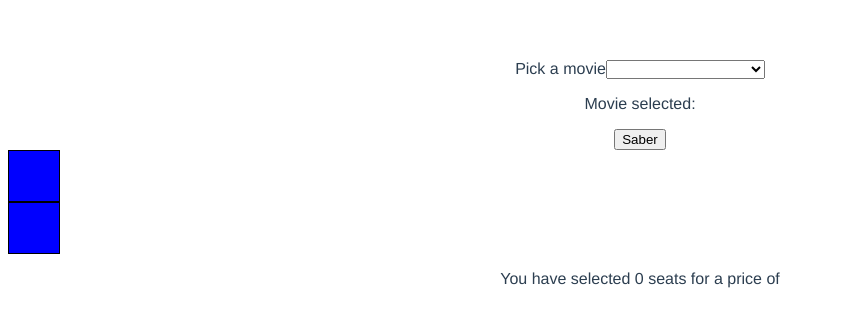
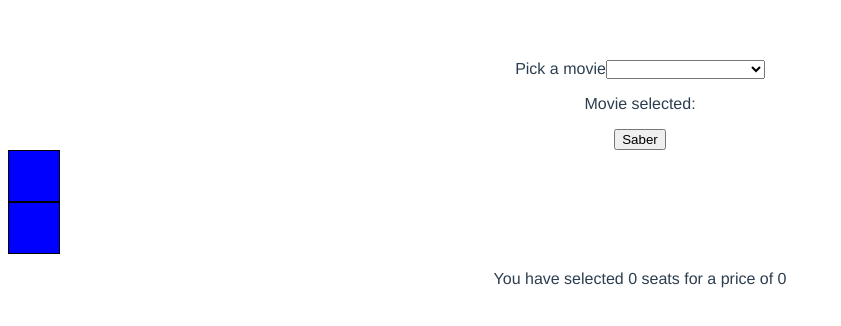
Before and after one commit to LilaSarfson/cinematest, a Vue app: page / in a window 1280 px wide. Shown: the top 326 px of the page, without its empty margins (0-841 px from the left). Built offline with nearby package versions, Linux system fonts and the light colour scheme.

Commit message:
emit funcional

```diff
--- a/src/App.vue
+++ b/src/App.vue
@@ -10,20 +10,25 @@
     data(){
       return{
         cinemaData:data,
-        movieData:data[0].Movie
+        movieData:data[0].Movie,
+        currentMoviePrice:0
       }
     },
     methods:{
       saberCosas(){
         console.log(this.movieData)
-    }
+      },
+    handleClick(info){
+      this.currentMoviePrice= info;
+       console.log(this.currentMoviePrice)
+   }
   }
 }
   </script>
 <template>
-  <MovieSelector :movieData="movieData"/>
+  <MovieSelector @change="handleClick" :movieData="movieData"/>
 <button @click="saberCosas">Saber</button>
-<CinemaSit/>
+<CinemaSit :currentMoviePrice="currentMoviePrice"/>
 </template>
 
 
--- a/src/components/CinemaSit.vue
+++ b/src/components/CinemaSit.vue
@@ -1,7 +1,7 @@
 <script>
     export default {
         props:{
-            CinemaData:Object
+            currentMoviePrice:Number
         },
         data(){
       return{
@@ -18,9 +18,11 @@
     this.arrayOfPlaces[id].occupied= !this.arrayOfPlaces[id].occupied;
       if(this.arrayOfPlaces[id].occupied===false){
         this.numberSitSelected= this.numberSitSelected-1;
+        this.totalPrice= this.totalPrice-this.currentMoviePrice
       }
       else{
         this.numberSitSelected= this.numberSitSelected+1;
+        this.totalPrice=this.totalPrice + this.currentMoviePrice;
       }
 
      }
@@ -30,7 +32,7 @@
     <template>
     <div v-for="place in arrayOfPlaces" :key="place.id" @click="takeSit(place.id)" :class="(place.occupied) ? 'ocupado':'libre'" class="sitio">
     </div>
-    <p>You have selected {{numberSitSelected}} seats for a price of </p>
+    <p>You have selected {{numberSitSelected}} seats for a price of {{totalPrice}}</p>
     </template>
 
     <style scoped>
--- a/src/components/MovieSelector.vue
+++ b/src/components/MovieSelector.vue
@@ -9,14 +9,16 @@
       }
     },
     methods:{
-
+     handleClick(){
+      this.$emit('change', this.selected)
+     }
   }
 }
 </script>
     <template>
     <label>Pick a movie</label>
-    <select v-model="selected">
-    <option  v-for="data in movieData" :key="data.id">{{`${data.Name} (${data.TicketPrice})`}}</option>
+    <select @change="handleClick" v-model="selected">
+    <option v-for="data in movieData" :key="data.id" :value="data.TicketPrice">{{`${data.Name} (${data.TicketPrice}$)`}}</option>
     </select>
     <p>Movie selected: {{selected}}</p>
 
--- a/src/data/data.json
+++ b/src/data/data.json
@@ -4,27 +4,27 @@
            {
               "id":"1",
               "Name":"Walley",
-              "TicketPrice":"16$"
+              "TicketPrice":16
            },
            {
               "id":"2",
               "Name":"Inside Out",
-              "TicketPrice":"10$"
+              "TicketPrice":10
            },
            {
             "id":"3",
             "Name":"Lord of the Rings",
-            "TicketPrice":"20$"
+            "TicketPrice":20
          },
          {
             "id":"4",
             "Name":"Truman's Show",
-            "TicketPrice":"19$"
+            "TicketPrice":19
          },
          {
             "id":"5",
             "Name":"Avatar",
-            "TicketPrice":"17$"
+            "TicketPrice":17
          }
         ],
         "Asientos-totales":48,
```
